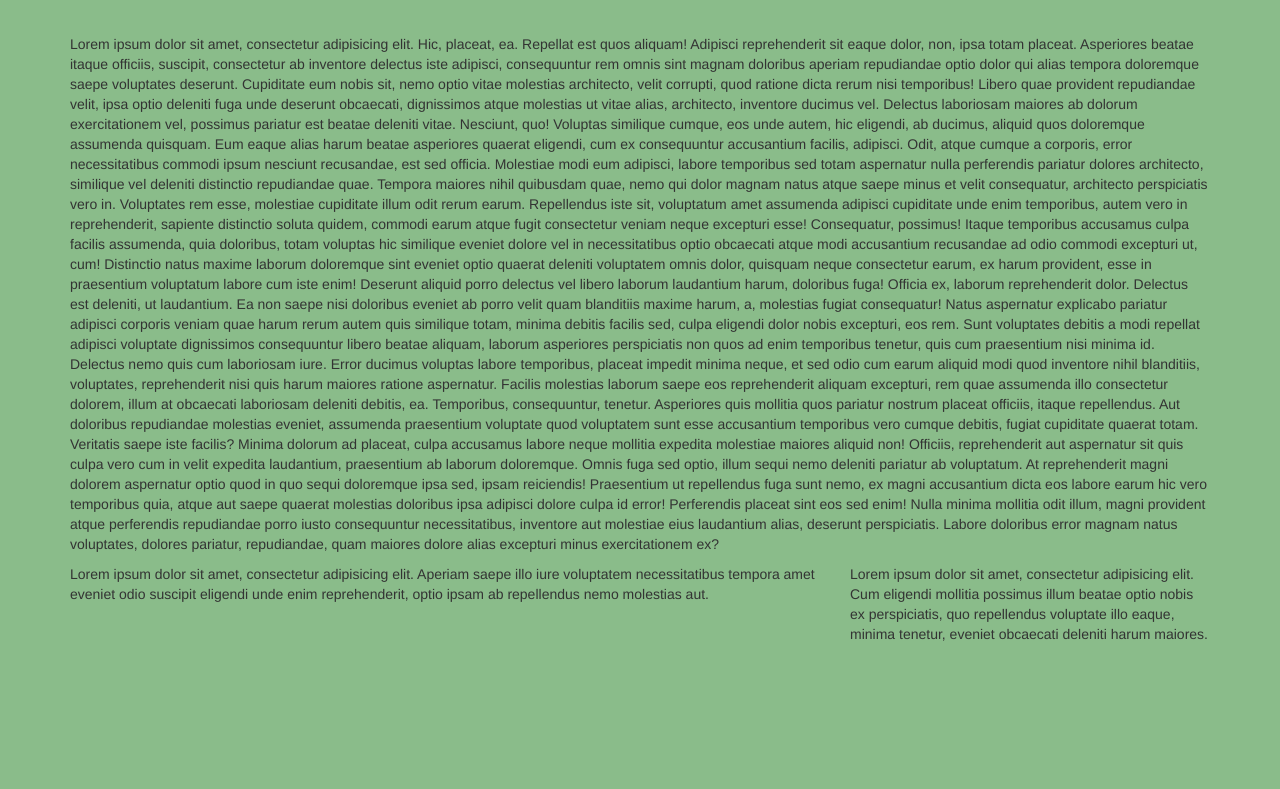
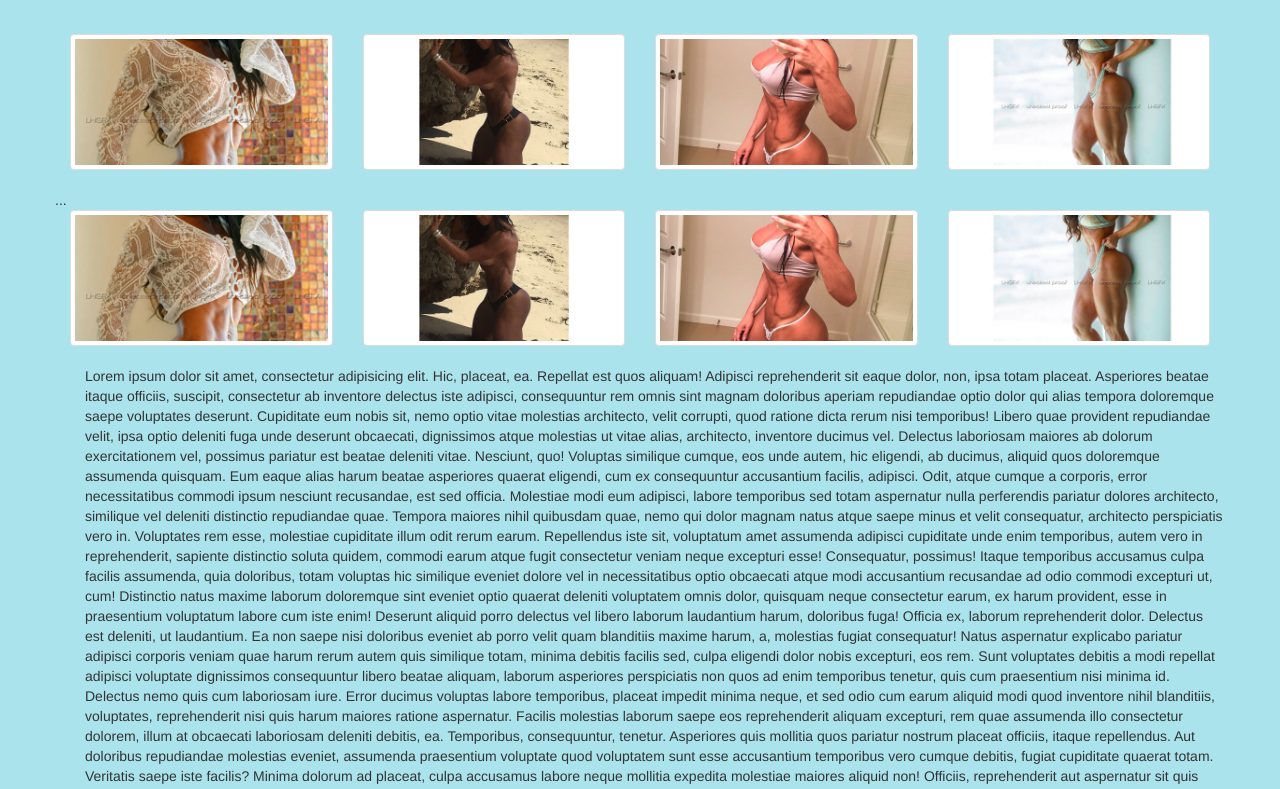
Before and after one commit to GregoryRubies/ptoject-test, a website: page index.html in a window 1280 px wide. Shown: the part 369-1158 px from the top of the page. Before the commit the page ends 1023 px from the top, so only its background shows below. Drawn offline with nearby package versions, Linux system fonts and the light colour scheme.

Commit message:
gallery and background

```diff
--- a/css/main.css
+++ b/css/main.css
@@ -1,5 +1,5 @@
 body {
-	background-color: #8ABC8A;
+	background-color: #ABE3ED;
 	margin-top: 51px;
 }
 .bg-1 {
--- a/index.html
+++ b/index.html
@@ -87,6 +87,52 @@
 <!-- content begin -->
 <h1>Home Page</h1>
 <section>
+<div class="container">
+  <div class="row">
+  <div class="col-xs-6 col-md-3">
+    <a href="img/1.jpg" class="thumbnail">
+      <img src="img/1.jpg" alt="...">
+    </a>
+  </div>
+  <div class="col-xs-6 col-md-3">
+    <a href="img/2.jpg" class="thumbnail">
+      <img src="img/2.jpg" alt="...">
+    </a>
+  </div>
+  <div class="col-xs-6 col-md-3">
+    <a href="img/3.jpg" class="thumbnail">
+      <img src="img/3.jpg" alt="...">
+    </a>
+  </div>
+  <div class="col-xs-6 col-md-3">
+    <a href="img/4.jpg" class="thumbnail">
+      <img src="img/4.jpg" alt="...">
+    </a>
+  </div>
+  ...
+</div>
+<div class="row">
+  <div class="col-xs-6 col-md-3">
+    <a href="#" class="thumbnail">
+      <img src="img/1.jpg" alt="...">
+    </a>
+  </div>
+  <div class="col-xs-6 col-md-3">
+    <a href="#" class="thumbnail">
+      <img src="img/2.jpg" alt="...">
+    </a>
+  </div>
+  <div class="col-xs-6 col-md-3">
+    <a href="#" class="thumbnail">
+      <img src="img/3.jpg" alt="...">
+    </a>
+  </div>
+  <div class="col-xs-6 col-md-3">
+    <a href="#" class="thumbnail">
+      <img src="img/4.jpg" alt="...">
+    </a>
+  </div>
+</div>
   <div class="container">
     <div class="row">
       <div class="col-md-12">
```
